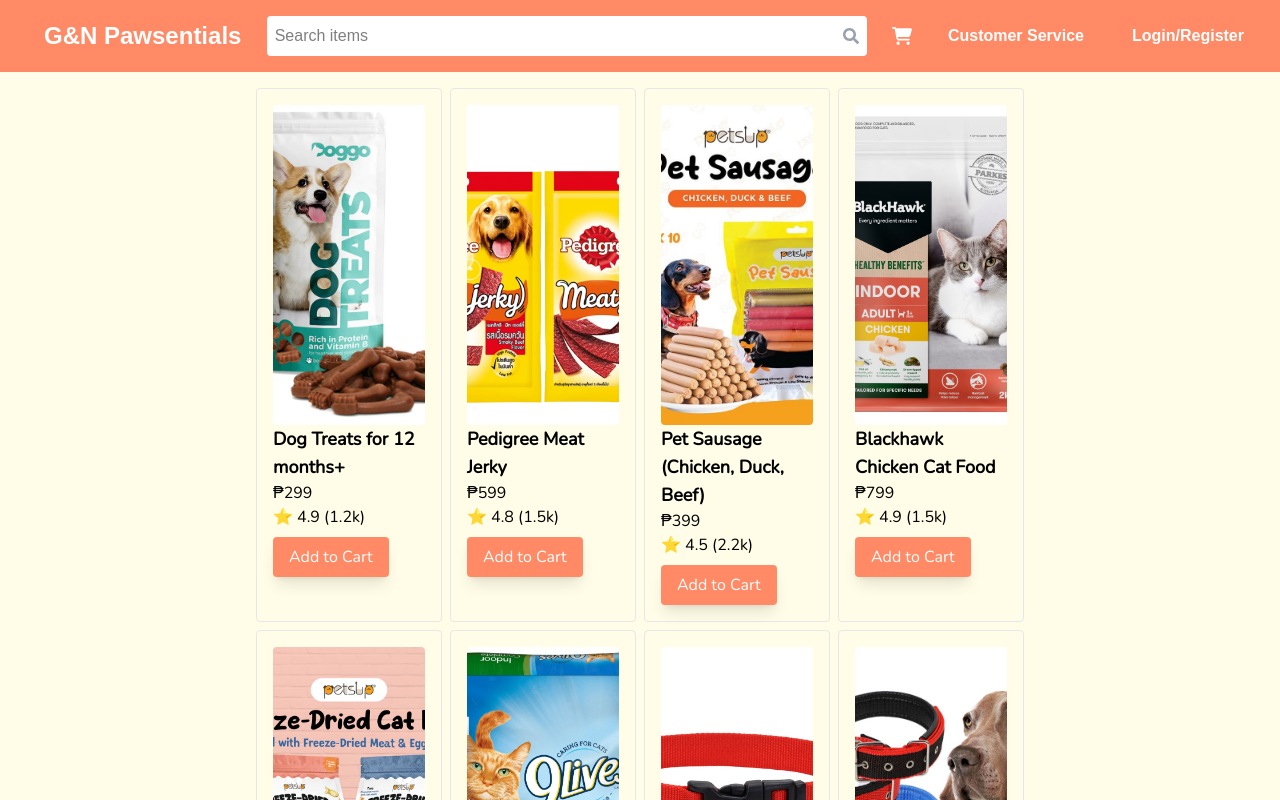
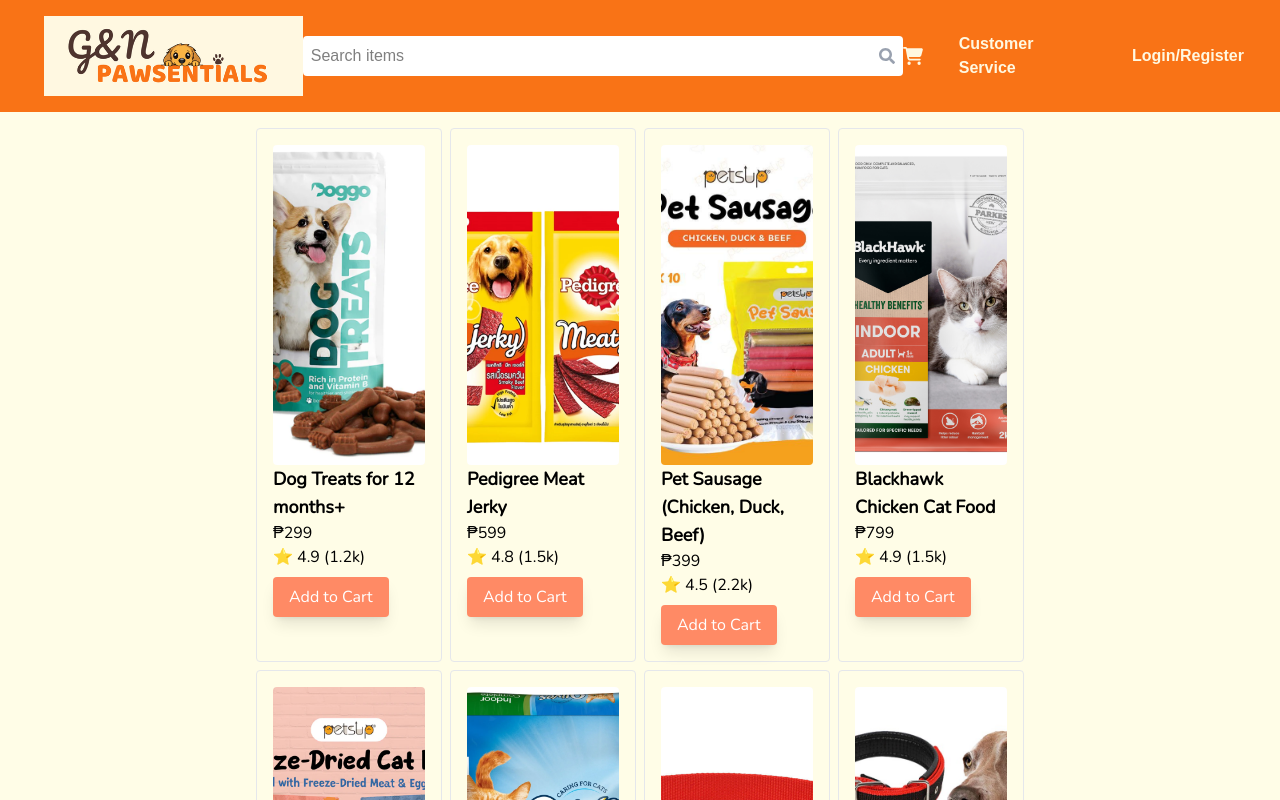
Before and after one commit to gippo05/react-ecommerce-app, a React (Vite) app in the folder e-commerce-app/: page / in a window 1280 px wide. Shown: the top 800 px of the page. Built offline with nearby package versions, Linux system fonts and the light colour scheme.

Commit message:
created a logo

```diff
--- a/e-commerce-app/src/components/navbar.jsx
+++ b/e-commerce-app/src/components/navbar.jsx
@@ -5,6 +5,7 @@
 import { FaCartShopping } from "react-icons/fa6";
 import { FaTimes } from "react-icons/fa";
 import { RxHamburgerMenu } from "react-icons/rx";
+import logo from '../assets/LOGO/main_logo.png'
 
 const NavBar = ({cartCount, onCartClick}) => {
 
@@ -13,10 +14,10 @@
   const toggleMobileMenu = () => setIsMobileMenuOpen(prev => !prev);
 
   return (
-    <nav className="bg-[#FF8A65] text-white">
+    <nav className="bg-[#F97316] text-[#FFF8E1]">
       <div className="flex items-center justify-between px-6 py-4">
         {/* Logo */}
-        <div className="text-2xl font-bold ml-5">G&N Pawsentials</div>
+        <div className="ml-5"><img src={logo} alt="G&NLogo" className="h-20 w-full" /></div>
 
         {/* Search Bar (hidden on small screens) */}
         <div className="hidden sm:flex relative items-center">
```
Also changed, not shown: e-commerce-app/src/assets/LOGO/logo.png (added), e-commerce-app/src/assets/LOGO/main_logo.png (added).
